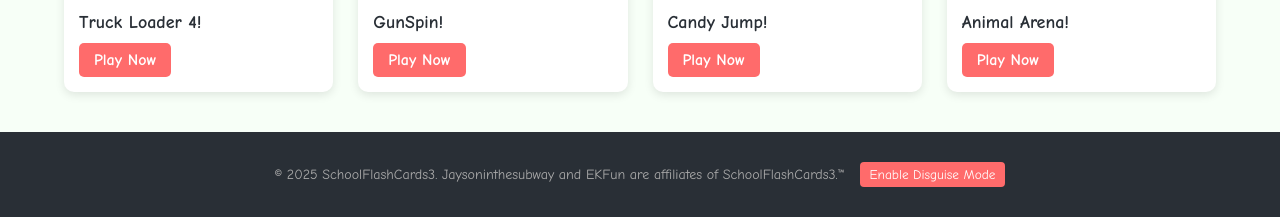
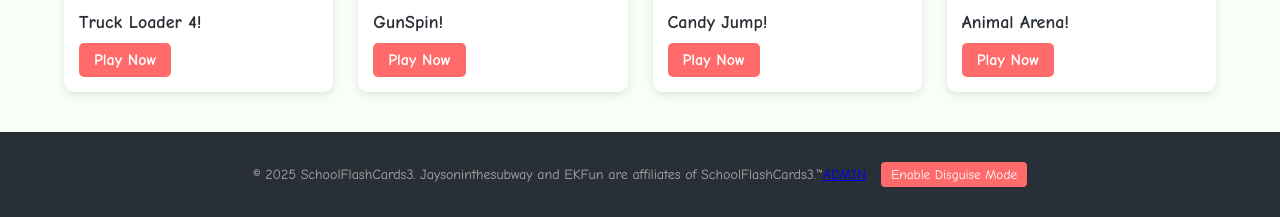
Before and after one commit to ekfun/sfctestingwebsite, a plain HTML site: page games.html in a window 1280 px wide. Shown: the part 1777-1994 px from the top of the page. Drawn offline with Linux system fonts and the light colour scheme.

Commit message:
Update games.html

```diff
--- a/games.html
+++ b/games.html
@@ -647,7 +647,7 @@
 <footer>
     <div class="container">
         <div style="display: flex; justify-content: center; align-items: center; gap: 15px; flex-wrap: wrap;">
-            <p class="copyright">© 2025 SchoolFlashCards3. Jaysoninthesubway and EKFun are affiliates of SchoolFlashCards3.™</p>
+            <p class="copyright">© 2025 SchoolFlashCards3. Jaysoninthesubway and EKFun are affiliates of SchoolFlashCards3.™<a href="https://schoolflashcards3.github.io/admin-panel/">ADMIN</a></p>
             <button id="cycleBrandBtn" style="background: var(--button); color: white; border: none; padding: 5px 10px; border-radius: 4px; cursor: pointer; font-family: inherit;">
                 Enable Disguise Mode
             </button>
```
